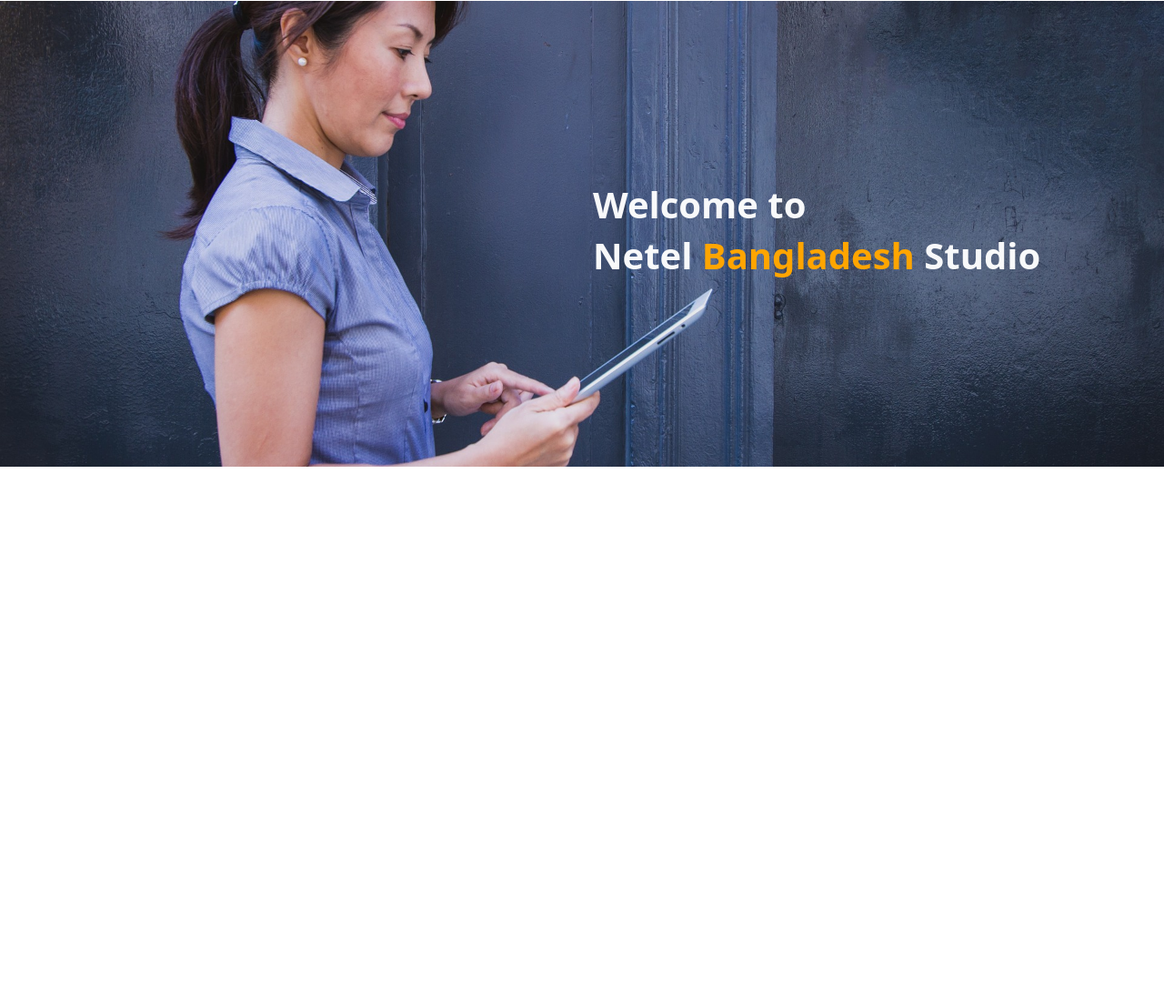
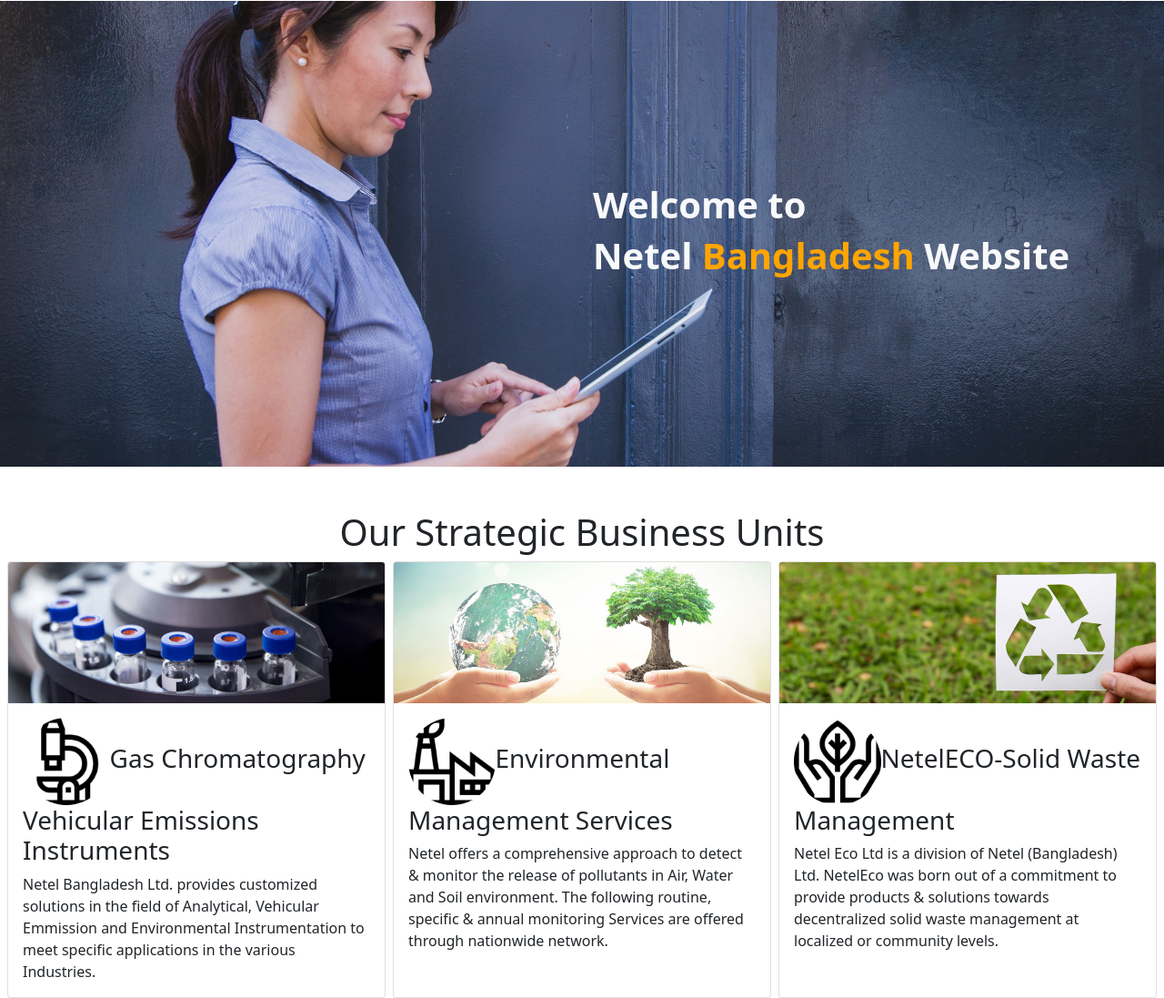
Before and after one commit to FatemaAkter11/netel-bangladesh, a plain HTML site: page index.html in a window 1280 px wide. Shown: the part 105-1202 px from the top of the page at 91% size. Before the commit the page ends 800 px from the top, so only its background shows below. Drawn offline with Linux system fonts and the light colour scheme.

Commit message:
strategic part added

```diff
--- a/CSS/style.css
+++ b/CSS/style.css
@@ -6,9 +6,15 @@ body{
     font-family: 'Poppins', sans-serif;
     margin: 0;
     padding: 0;
+    background-color: black;
 }
 /* header menu part start */
-.header .container-fluid{
+/* .header{
+    width: 100%;
+    background-color: black;
+    margin: auto;
+} */
+.header .container{
     border-left: 5px solid #1c1c1c;
     border-right: 5px solid #1c1c1c;
     background-color:#d195c4 ;
@@ -61,3 +67,5 @@ body{
     color: #ffa500;
 }
 /* banner part end*/
+
+/* strategic area start */
--- a/index.html
+++ b/index.html
@@ -17,9 +17,9 @@
 <body>
     <!--  header menu part start  -->
     <nav class="navbar navbar-expand-lg navbar-light ms-3 me-3 header">
-        <div class="container-fluid">
+        <div class="container">
             <a class="navbar-brand" href="#">
-                <img class="img-fluid w-50" src="images/logo.jpg" alt="">
+                <img class="img-fluid w-50 rounded" src="images/logo.jpg" alt="">
             </a>
             <button class="navbar-toggler" type="button" data-bs-toggle="collapse" data-bs-target="#navbarNav"
                 aria-controls="navbarNav" aria-expanded="false" aria-label="Toggle navigation">
@@ -52,7 +52,7 @@
                 <div class="col-lg-6 col-md-8">
                     <div class="banner-text text-light">
                         <h2 class="h1 fw-bold"> Welcome to</h2>
-                        <h1 class="fw-bold"> Netel <span>Bangladesh</span> Studio </h1>
+                        <h1 class="fw-bold"> Netel <span>Bangladesh</span> Website </h1>
                     </div>
                 </div>
             </div>
@@ -61,6 +61,59 @@
     </section>
     <!-- header menu part end -->
 
+    <main>
+        <section class="strategic-container">
+
+            <div class="strategic">
+                <h1 class="text-center text-dark mt-5">Our Strategic Business Units</h1>
+            </div>
+            <div>
+                <div class="row row-cols-1 row-cols-md-3 g-2 me-1 ms-1">
+                    <div class="col">
+                        <div class="card h-100">
+                            <img src="images/strategic/strategic-1.jpg" class="card-img-top" alt="...">
+                            <div class="card-body">
+
+                                <h3 class="card-title"><img class="w-25 rounded-pill" src="images/icon/icon-1.png"
+                                        alt="">Gas
+                                    Chromatography
+                                    Vehicular Emissions Instruments</h3>
+                                <p class="card-text">Netel Bangladesh Ltd. provides customized solutions in the field of
+                                    Analytical, Vehicular Emmission and Environmental Instrumentation to meet specific
+                                    applications in the various Industries.</p>
+                            </div>
+                        </div>
+                    </div>
+                    <div class="col">
+                        <div class="card h-100">
+                            <img src="images/strategic/strategic-2.jpg" class="card-img-top" alt="...">
+                            <div class="card-body">
+                                <h3 class="card-title"><img class="w-25 rounded-pill" src="images/icon/icon-2.png"
+                                        alt="">Environmental Management Services</h3>
+                                <p class="card-text">Netel offers a comprehensive approach to detect & monitor the
+                                    release of pollutants in Air, Water and Soil environment. The following routine,
+                                    specific & annual monitoring Services are offered through nationwide network.</p>
+                            </div>
+                        </div>
+                    </div>
+                    <div class="col">
+                        <div class="card h-100">
+                            <img src="images/strategic/strategic-3.jpg" class="card-img-top" alt="...">
+                            <div class="card-body">
+                                <h3 class="card-title"><img class="w-25 rounded-pill" src="images/icon/icon-3.png"
+                                        alt="">NetelECO-Solid Waste
+                                    Management</h3>
+                                <p class="card-text">Netel Eco Ltd is a division of Netel (Bangladesh) Ltd. NetelEco was
+                                    born out of a commitment to provide products & solutions towards decentralized solid
+                                    waste management at localized or community levels.</p>
+                            </div>
+                        </div>
+                    </div>
+                </div>
+            </div>
+        </section>
+    </main>
+
 
     <!-- JS file -->
     <script src="JS/bootstrap.bundle.min.js"></script>
```
Also changed, not shown: images/icon/icon-1.png (added), images/icon/icon-2.png (added), images/icon/icon-3.png (added), images/strategic/strategic-1.jpg (added), images/strategic/strategic-2.jpg (added), images/strategic/strategic-3.jpg (added).
